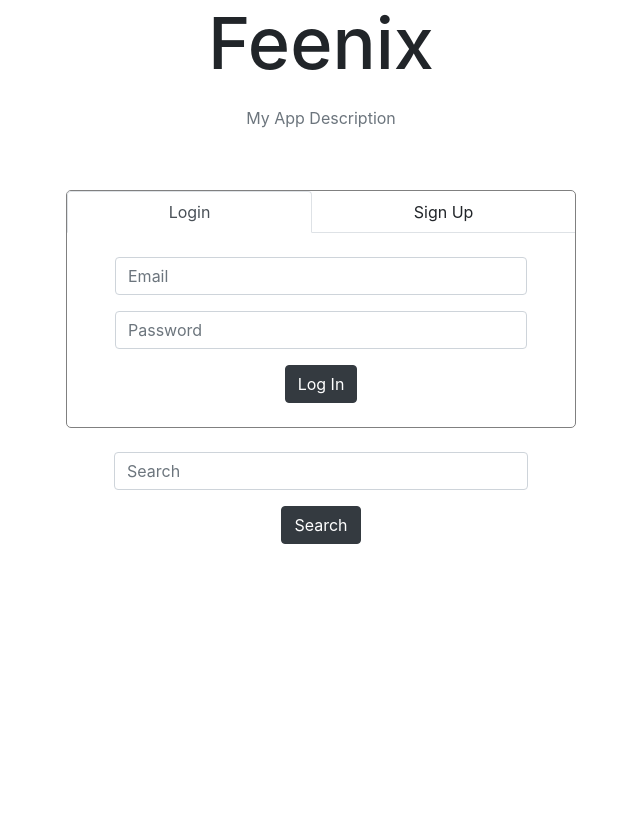
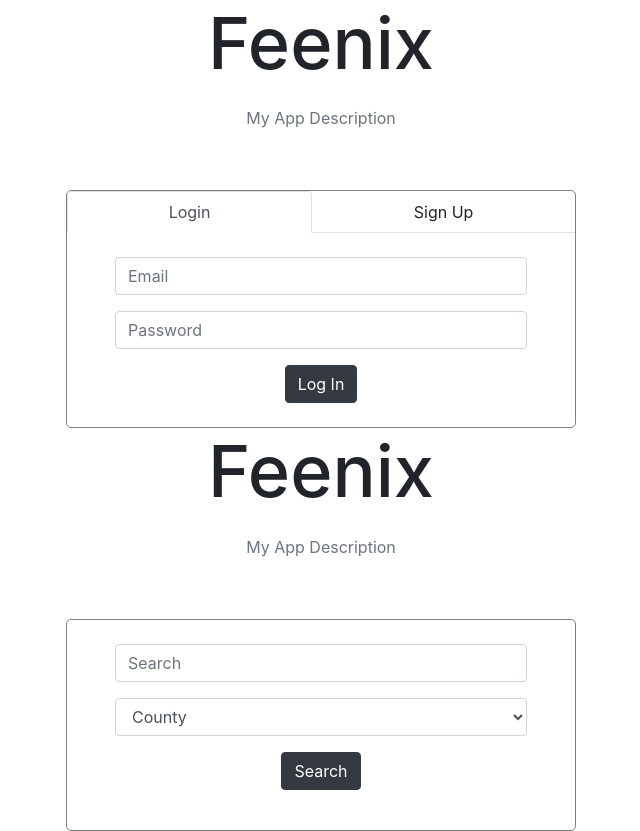
Before and after one commit to HartSarah/Feenix, a React (Create React App) app: page /usersearch in a window 1280 px wide. Shown: the whole page, without its empty margins (319-959 px from the left). Before the commit the page ends 800 px from the top, so only its background shows below. Built offline with nearby package versions, Linux system fonts and the light colour scheme.

Commit message:
Added styling and county selector to userSearch

```diff
--- a/src/UserSearch.css
+++ b/src/UserSearch.css
@@ -1,3 +1,15 @@
-.Search-container {
+.search-container {
     width: 540px;
   }
+  .search-box{
+    border:1px solid grey;
+    border-radius: 5px;
+}
+.search-header {
+    font-size: 4.5rem;
+  }
+
+  .app-decription{
+      margin-top:20px;
+      margin-bottom:60px;
+  }
--- a/src/UserSearch.js
+++ b/src/UserSearch.js
@@ -6,7 +6,10 @@ export default class UserSearch extends React.Component {
     state = { };
     render() {
       return (
-        <div className="container text-center Search-container">
+        <div className="container text-center search-container">
+        <h1 className="search-header">Feenix</h1>
+        <p className="app-decription text-muted">My App Description</p>
+        <div className="search-box">
         <div className="tab-content py-4 px-5">
         <div className="form-group">
         <input
@@ -15,8 +18,54 @@ export default class UserSearch extends React.Component {
           className="form-control"
         />
       </div>
+
+      <div className="form-group">
+        <select className="form-control" placeholder="County">
+          {[
+            "County",
+            "Antrim",
+            "Armagh",
+            "Carlow",
+            "Cavan",
+            "Clare",
+            "Cork",
+            "Derry",
+            "Donegal",
+            "Down",
+            "Dublin",
+            "Fermanagh",
+            "Galway",
+            "Kerry",
+            "Kildare",
+            "Kilkenny",
+            "Laois",
+            "Leitrim",
+            "Limerick",
+            "Longford",
+            "Louth",
+            "Mayo",
+            "Meath",
+            "Monaghan",
+            "Offaly",
+            "Roscommon",
+            "Sligo",
+            "Tipperary",
+            "Tyrone",
+            "Waterford",
+            "Westmeath",
+            "Wexford",
+            "Wicklow"
+          ]
+          // transforms the array of counties to an array of <option>county</option>
+          .map(county => (
+            <option>{county}</option>
+          ))}
+        </select>
+      </div>
+
       <div className="form-group">
       <button className="btn btn-dark">Search</button>
+      </div>
       </div>
       </div>
       </div>
```
